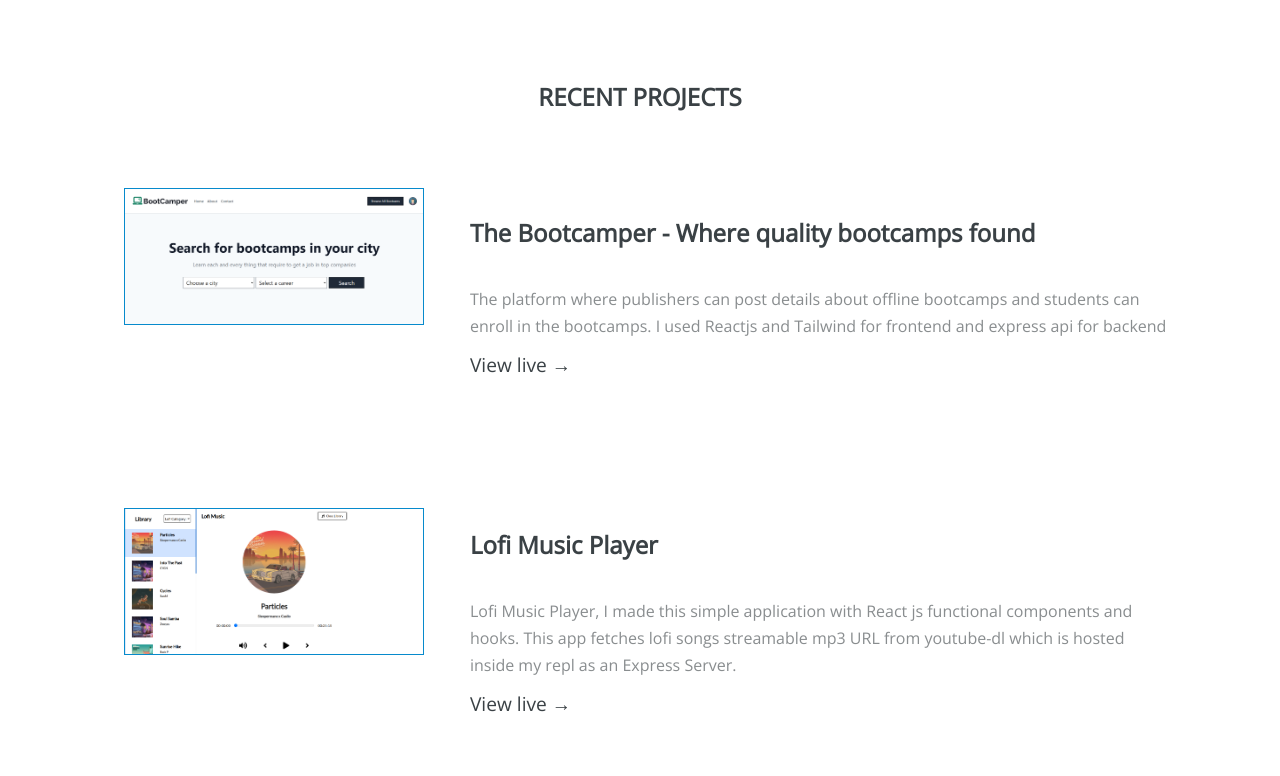
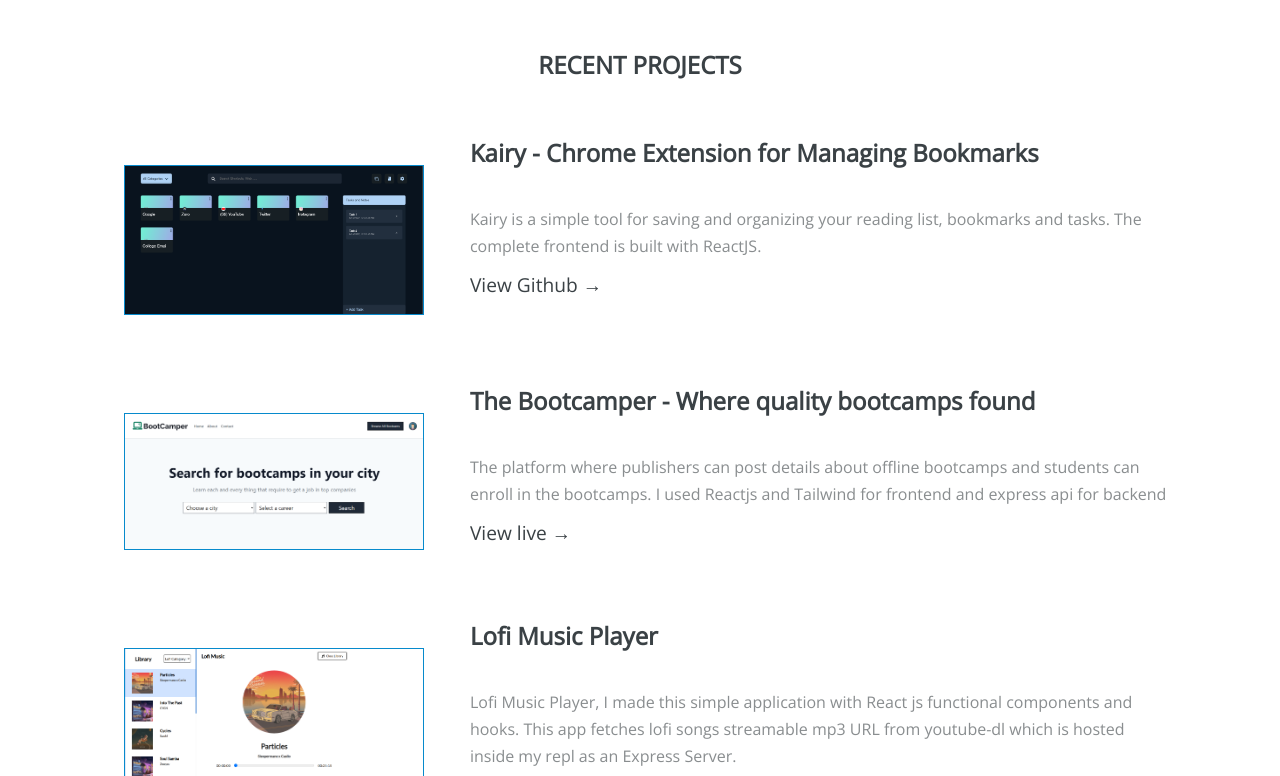
Before and after one commit to prajjwalkapoor/Personal-website, a website: page index.html in a window 1280 px wide. Shown: the part 1165-1941 px from the top of the page. Drawn offline with nearby package versions, Linux system fonts and the light colour scheme.

Commit message:
Added New Project

```diff
--- a/index.html
+++ b/index.html
@@ -64,7 +64,7 @@
 
     <main class="main">
       <div class="about">
-        <h2 class="h2-home bottom-margin-less heading-primary-sub">ABOUT ME</h2>
+        <h2 class="bottom-margin-less heading-primary-sub">ABOUT ME</h2>
         <p class="p bottom-margin-less p-mainpage">
           Bonjour! I am Prajjwal Kapoor, a tech enthusiast who loves building
           web apps, currently learning React and nodejs, interested in web3 and
@@ -124,7 +124,28 @@
         </div>
       </section>
       <section class="main-proj">
-        <h2>RECENT PROJECTS</h2>
+        <h2 class="recent-proj">RECENT PROJECTS</h2>
+        <div class="sec-proj" style="margin-top: 0">
+          <div class="img-box">
+            <img src="img/kairy.png" alt="kairy" />
+          </div>
+          <div class="text-box-proj">
+            <h2 class="h2-home">
+              Kairy - Chrome Extension for Managing Bookmarks
+            </h2>
+            <p class="para">
+              Kairy is a simple tool for saving and organizing your reading
+              list, bookmarks and tasks. The complete frontend is built with
+              ReactJS.
+            </p>
+            <a
+              href="https://github.com/prajjwalkapoor/kairy"
+              target="_blank"
+              class="regular-btn"
+              >View Github &#8594;</a
+            >
+          </div>
+        </div>
         <div class="sec-proj" style="margin-top: 0">
           <div class="img-box">
             <img src="img/thebootcamper.png" alt="thebootcamper" />
--- a/scss/pages/_index.scss
+++ b/scss/pages/_index.scss
@@ -3,17 +3,21 @@
   padding: 1rem 5% 1.5rem 5%;
   width: 100%;
 }
+
 .p {
   padding: 0 8%;
 }
+
 .p-mainpage {
   padding: 0 15%;
 }
+
 //icon bar
 .icon-bar {
   display: inline-flex;
   margin-top: 4rem;
 }
+
 .icon-bar .icon {
   margin: 0 20px;
   text-align: center;
@@ -26,6 +30,7 @@
   z-index: 2;
   transition: 0.4s cubic-bezier(0.68, -0.55, 0.265, 1.55);
 }
+
 .icon-bar .icon span {
   display: block;
   height: 30px;
@@ -37,10 +42,12 @@
   box-shadow: 0px 10px 10px rgba(0, 0, 0, 0.1);
   transition: 0.4s cubic-bezier(0.68, -0.55, 0.265, 1.55);
 }
+
 .icon-bar .icon span i {
   line-height: 30px;
   font-size: 18px;
 }
+
 .icon-bar .icon .tooltip {
   position: absolute;
   top: 0;
@@ -56,14 +63,17 @@
   box-shadow: 0px 10px 10px rgba(0, 0, 0, 0.1);
   transition: 0.4s cubic-bezier(0.68, -0.55, 0.265, 1.55);
 }
+
 .icon-bar a {
   color: $dark-grey;
 }
+
 .icon-bar .icon:hover .tooltip {
   top: -70px;
   opacity: 1;
   pointer-events: auto;
 }
+
 .icon .tooltip:before {
   position: absolute;
   content: "";
@@ -75,28 +85,34 @@
   transform: translateX(-50%) rotate(45deg);
   transition: 0.4s cubic-bezier(0.68, -0.55, 0.265, 1.55);
 }
+
 .icon-bar .icon:hover span {
   color: #fff;
 }
+
 .icon-bar .icon:hover span,
 .icon-bar .icon:hover .tooltip {
   text-shadow: 0px -1px 0px rgba(0, 0, 0, 0.4);
 }
+
 .icon-bar .facebook:hover span,
 .icon-bar .facebook:hover .tooltip,
 .icon-bar .facebook:hover .tooltip:before {
   background: #3b5999;
 }
+
 .icon-bar .twitter:hover span,
 .icon-bar .twitter:hover .tooltip,
 .icon-bar .twitter:hover .tooltip:before {
   background: #46c1f6;
 }
+
 .icon-bar .instagram:hover span,
 .icon-bar .instagram:hover .tooltip,
 .icon-bar .instagram:hover .tooltip:before {
   background: #e1306c;
 }
+
 .icon-bar .github:hover span,
 .icon-bar .github:hover .tooltip,
 .icon-bar .github:hover .tooltip:before {
@@ -116,6 +132,7 @@
       width: 8rem;
       height: 8rem;
       transition: all 0.3s;
+
       &:hover {
         transform: scale(1.2);
       }
@@ -123,7 +140,12 @@
   }
 }
 
-h2 {
-  padding-top: 2rem;
+
+.recent-proj {
+  margin-bottom: 5rem;
   font-weight: bold;
 }
+
+.h2-home {
+  margin-top: -2rem;
+}
--- a/scss/pages/_projects.scss
+++ b/scss/pages/_projects.scss
@@ -3,23 +3,29 @@
     text-align: center;
     width: 100%;
     margin-top: 2.5rem;
+
     h1 {
       font-size: 3.7rem;
       color: $dark-grey;
     }
+
     h3 {
       font-weight: 300;
       color: rgba($dark-grey, 0.7);
     }
   }
 }
+
 .main-proj {
   margin: 4%;
+  padding-top: 2rem;
+
   .sec-proj {
     display: flex;
     flex-wrap: wrap;
     margin: 5rem 0;
     text-align: left;
+
     img {
       width: 300px;
       border: 1px solid $dark-purple;
@@ -27,24 +33,30 @@
       margin-bottom: 3%;
       transition: all 0.3s;
     }
+
     img:hover {
       transform: scale(1.1);
     }
+
     .img-box {
       margin: auto;
     }
+
     h2 {
       color: $dark-grey;
     }
+
     p {
       color: rgba($dark-grey, 0.6);
       margin-bottom: 0.5rem;
     }
   }
+
   .text-box-proj {
     width: 700px;
   }
 }
+
 .regular-btn {
   text-decoration: none;
   color: $dark-grey;
@@ -57,7 +69,8 @@
     transform: scale(1.09);
   }
 }
-.primary-btn{
+
+.primary-btn {
   text-decoration: none;
   padding: .5rem 1.5rem;
   display: inline-block;
@@ -67,7 +80,8 @@
   color: white;
   font-size: 18px;
   transition: all;
-  &:hover{
+
+  &:hover {
     transform: scale(1.1);
   }
 }
```
Also changed, not shown: projects.html (+21 -0 lines), css/style.css, img/kairy.png (added), scss/base/_typography.scss (line endings or trailing spaces).
